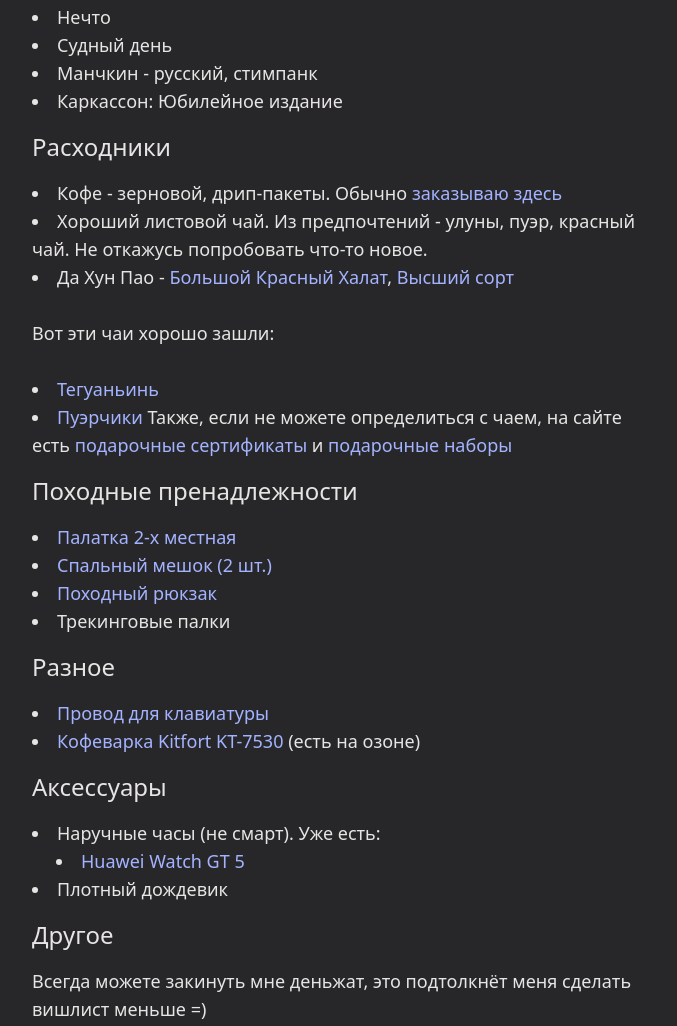
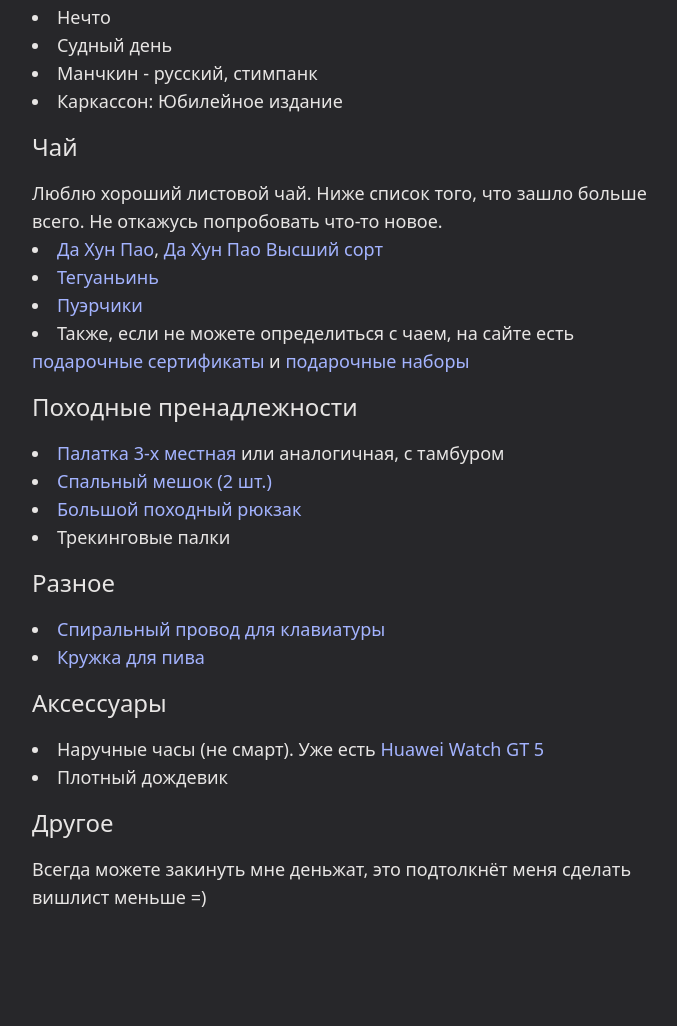
Before and after one commit to seri0zha/seri0zha.github.io, an Astro site: page /wishlist in a window 1280 px wide. Shown: the part 313-1339 px from the top of the page, without its empty margins (296-973 px from the left). After the commit the page ends 1248 px from the top, so only its background shows below. Built offline with nearby package versions, Linux system fonts and the light colour scheme; Astro itself is replaced by a stand-in of ours.

Commit message:
feat: update wishlist 20.09.2025

```diff
--- a/src/content/wishlist.md
+++ b/src/content/wishlist.md
@@ -1,6 +1,6 @@
 ---
 title: seri0zha - Wishlist
-updated: "27.07.2025"
+updated: "20.09.2025"
 ---
 ## Настольные игры
 Хочу постепенно пополнять коллекцию настолок. Пока что у меня очень скудный набор. Особых предпочтений нет.
@@ -15,35 +15,28 @@
 - Манчкин - русский, стимпанк
 - Каркассон: Юбилейное издание
 
-## Расходники
-- Кофе - зерновой, дрип-пакеты. Обычно [заказываю здесь](https://shop.tastycoffee.ru/)
-- Хороший листовой чай. Из предпочтений - улуны, пуэр, красный чай. Не откажусь попробовать что-то новое.
-- Да Хун Пао - [Большой Красный Халат](https://artoftea.ru/oolong/dahongpao-1-sort), [Высший сорт](https://artoftea.ru/oolong/dahongpao-high-baking)
-
-&nbsp;
-
-Вот эти чаи хорошо зашли:
-
+## Чай
+Люблю хороший листовой чай. Ниже список того, что зашло больше всего. Не откажусь попробовать что-то новое.
+- [Да Хун Пао](https://artoftea.ru/oolong/dahongpao-1-sort), [Да Хун Пао Высший сорт](https://artoftea.ru/oolong/dahongpao-high-baking)
 &nbsp;
 - [Тегуаньинь](https://artoftea.ru/oolong/svetlye/teguanin-vysshiy-sort)
 - [Пуэрчики](https://artoftea.ru/puer)
-Также, если не можете определиться с чаем, на сайте есть [подарочные сертификаты](https://artoftea.ru/podarochnyye-sertifikaty) и [подарочные наборы](https://artoftea.ru/chaynyye-nabory)
+- Также, если не можете определиться с чаем, на сайте есть [подарочные сертификаты](https://artoftea.ru/podarochnyye-sertifikaty) и [подарочные наборы](https://artoftea.ru/chaynyye-nabory)
 
 ## Походные пренадлежности
-- [Палатка 2-х местная](https://ozon.ru/t/bpvzmEl)
-- [Спальный мешок (2 шт.)](https://ozon.ru/t/TH0MaNz)
-- [Походный рюкзак](https://ozon.ru/t/J2AObSs)
+- [Палатка 3-х местная](https://ozon.ru/t/QoEln2k) или аналогичная, с тамбуром
+- [Спальный мешок (2 шт.)](https://ozon.ru/t/a5Ogh80)
+- [Большой походный рюкзак](https://market.yandex.ru/cc/7dYsFr)
 - Трекинговые палки
 
 ## Разное
 
-- [Провод для клавиатуры](https://ozon.ru/t/gaMCjFy)
-- [Кофеварка Kitfort KT-7530](https://kitfort.ru/catalog/kofevarki-rozhkovye/kofevarka-kitfort-kt-7530/) (есть на озоне)
+- [Спиральный провод для клавиатуры](https://ozon.ru/t/gaMCjFy)
+- [Кружка для пива](https://ozon.ru/t/nKRupt5)
 
 ## Аксессуары
 
-- Наручные часы (не смарт). Уже есть:
-  - [Huawei Watch GT 5](https://market.yandex.ru/cc/6jAfuL)
+- Наручные часы (не смарт). Уже есть [Huawei Watch GT 5](https://market.yandex.ru/cc/6jAfuL)
 - Плотный дождевик
 
 ## Другое
```
